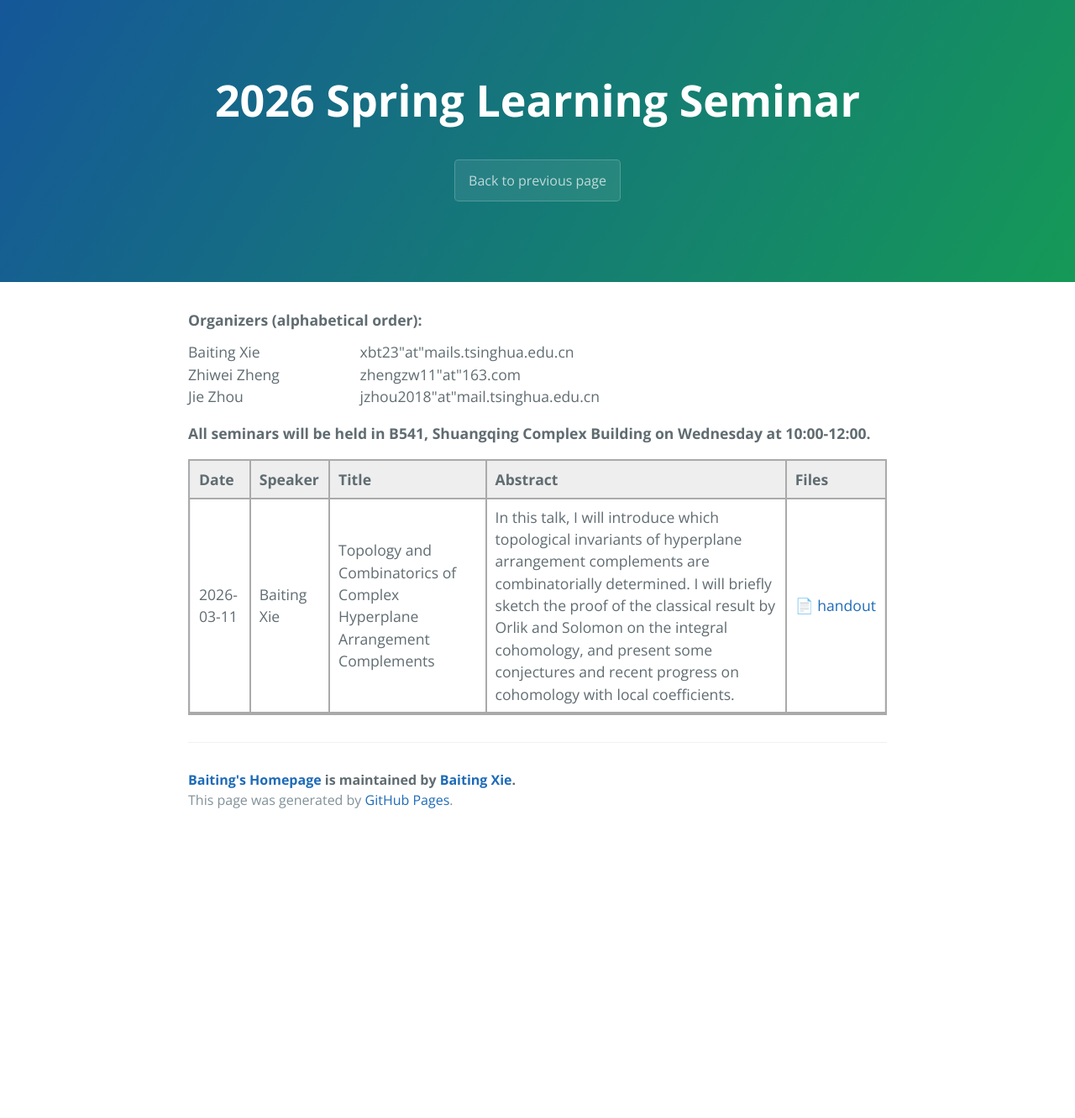
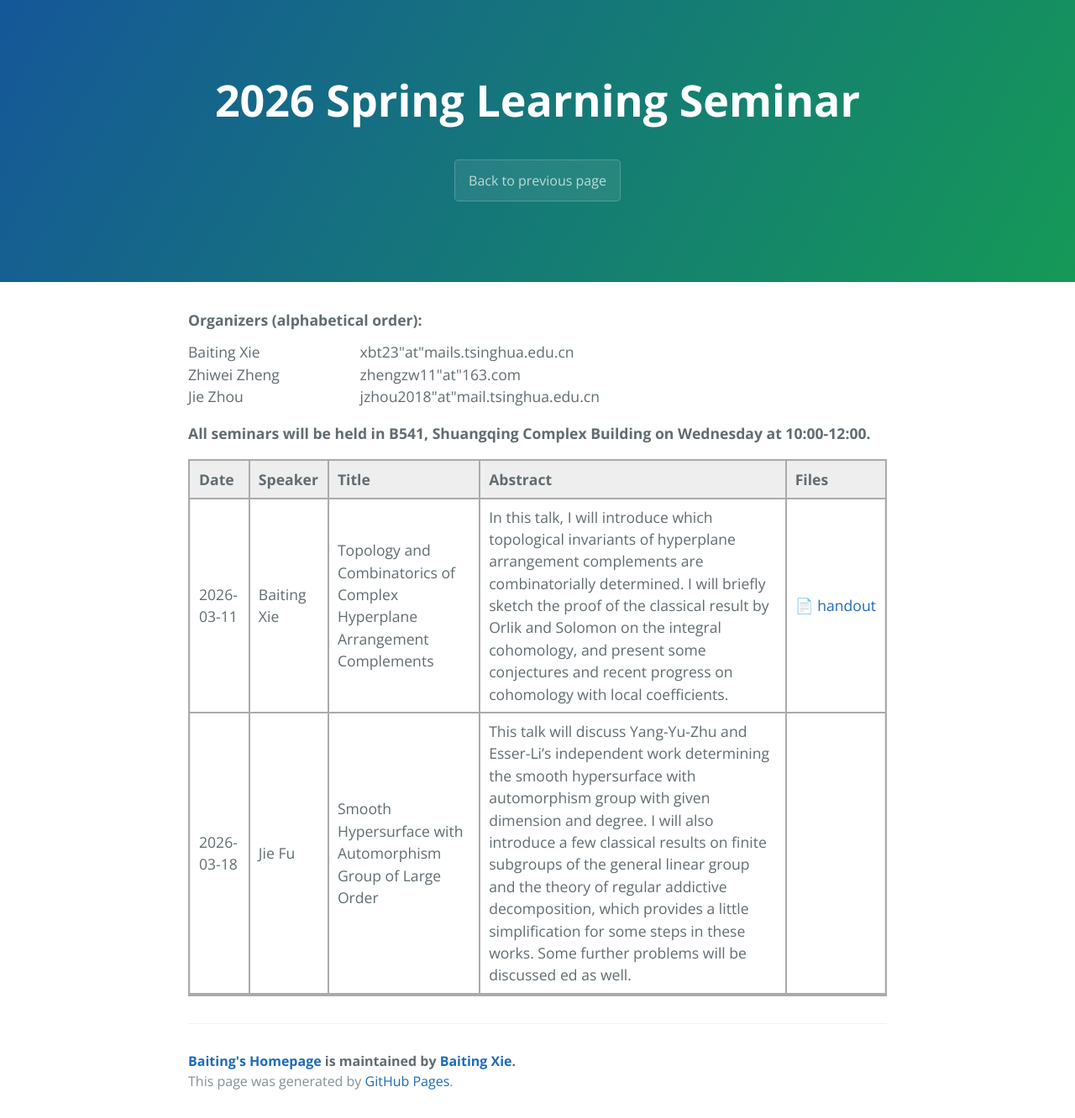
Before and after one commit to xiebaiting/math, a Jekyll site: the page built from 2026 Spring Learning Seminar/index.html, in a window 1280 px wide. Shown: the whole page at 84% size. Built offline with Jekyll 4.4.1, drawn with Linux system fonts in a browser that asks for light colours; before the commit the page ends 997 px from its top, so only the background shows below that.

Commit message:
20260315

```diff
--- a/2026 Spring Learning Seminar/index.html
+++ b/2026 Spring Learning Seminar/index.html
@@ -39,7 +39,17 @@ title: 2026 Spring Learning Seminar
             </div>
         </td>
     </tr>
-    <!-- row 2 -->
+    <tr>
+        <td style="padding:8px 10px; border-bottom:2px solid #aaa; border-right:2px solid #aaa;">2026-03-18</td>
+        <td style="padding:8px 10px; border-bottom:2px solid #aaa; border-right:2px solid #aaa;">Jie Fu</td>
+        <td style="padding:8px 10px; border-bottom:2px solid #aaa; border-right:2px solid #aaa;">Smooth Hypersurface with Automorphism Group of Large Order</td>
+        <td style="padding:8px 10px; border-bottom:2px solid #aaa; border-right:2px solid #aaa;">This talk will discuss Yang-Yu-Zhu and Esser-Li’s independent work determining the smooth hypersurface with automorphism group with given dimension and degree. I will also introduce a few classical results on finite subgroups of the general linear group and the theory of regular addictive decomposition, which provides a little simplification for some steps in these works. Some further problems will be discussed ed as well.</td>
+        <td style="padding:8px 10px; border-bottom:2px solid #aaa;">
+            <!-- <div style="display:flex; flex-wrap:wrap; gap:4px;">
+                <a href="Topology_and_Combinatorics_of_Complex_Hyperplane_Arrangement_Complement.pdf" class="file-tag" style="white-space: nowrap;">📄 handout</a>
+            </div> -->
+        </td>
+    </tr>
     <!-- <tr>
         <td style="padding:8px 10px; border-bottom:2px solid #aaa; border-right:2px solid #aaa;">2025-03-11</td>
         <td style="padding:8px 10px; border-bottom:2px solid #aaa; border-right:2px solid #aaa;">Xingzhi Chen (2nd yr PhD)</td>
```
Also changed, not shown: 3 other files.
